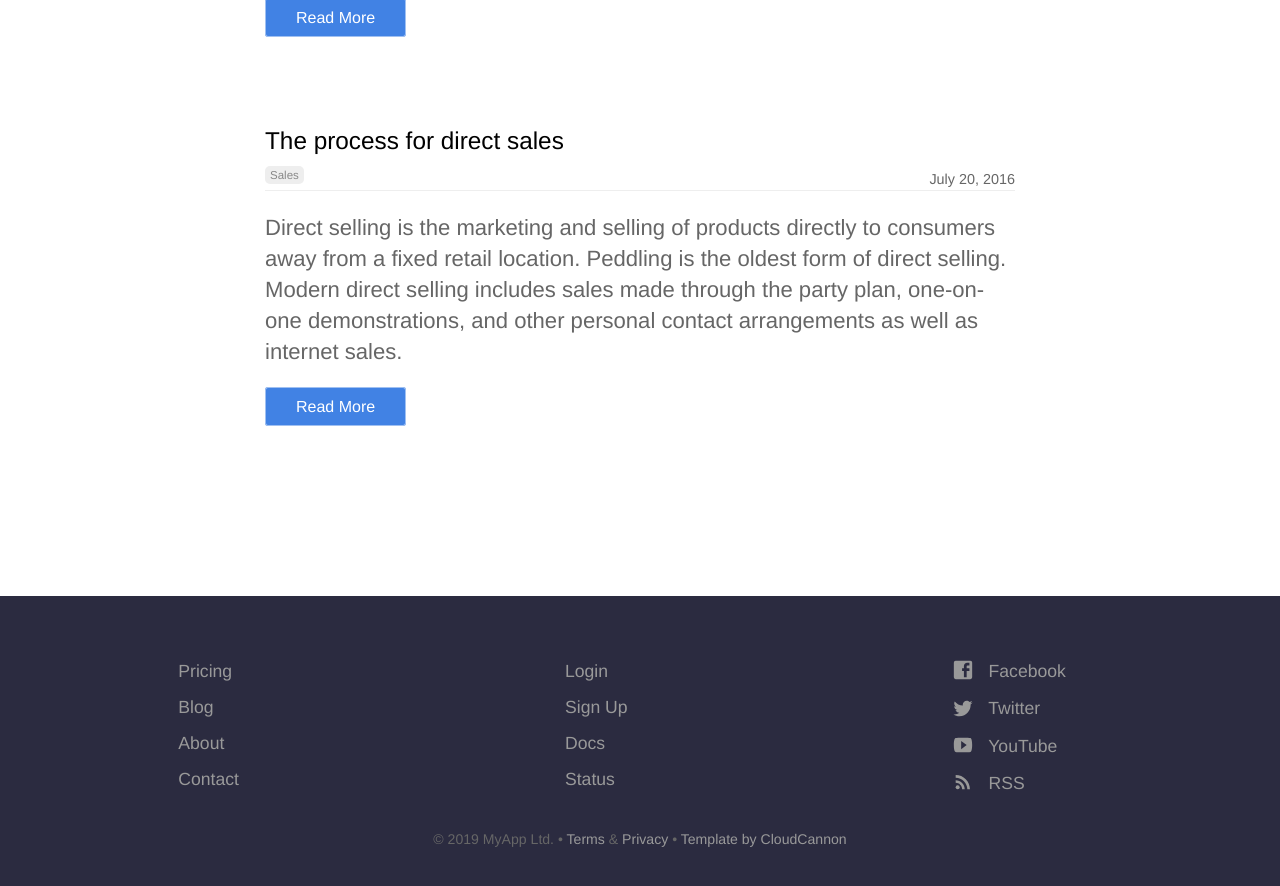
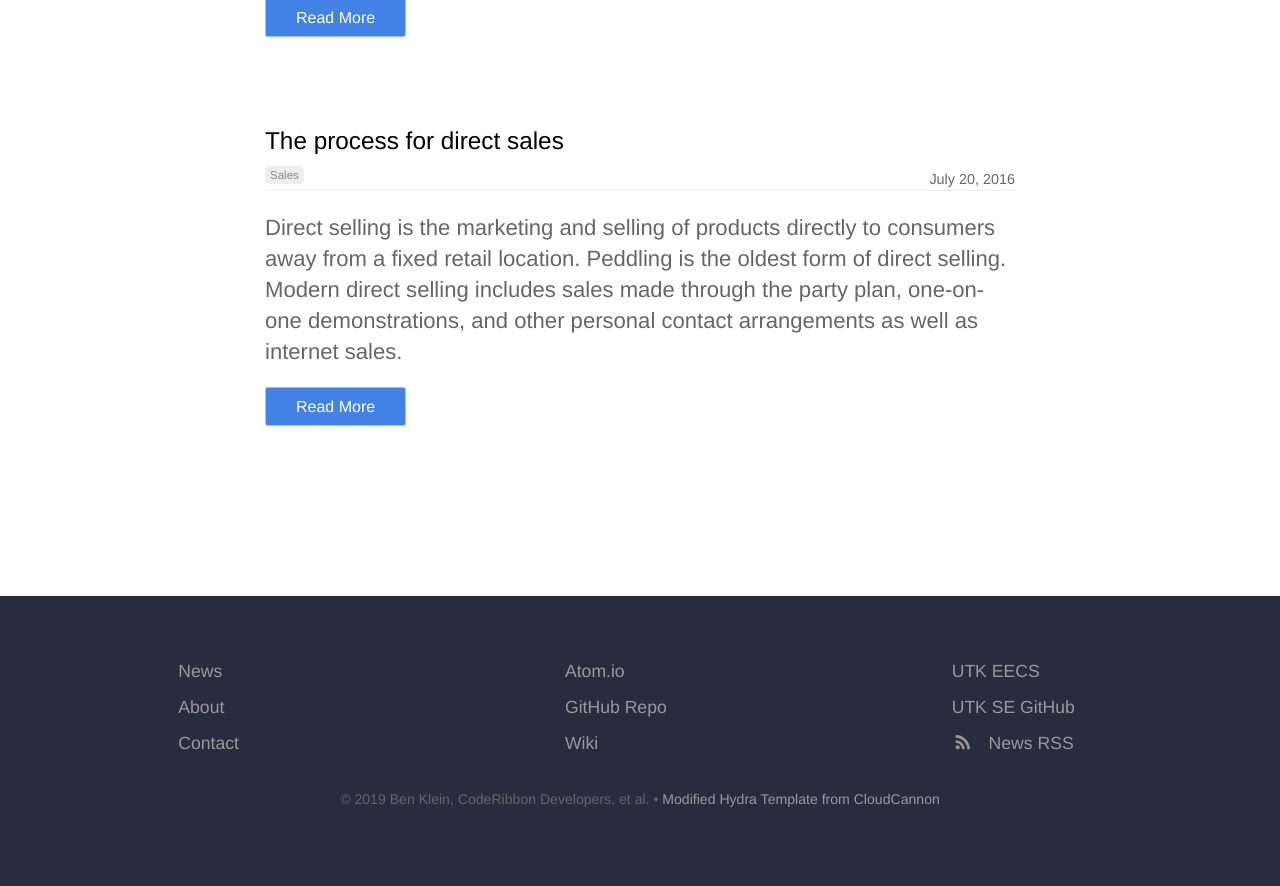
Before and after one commit to CodeRibbon/CodeRibbon, a Jekyll site: the page built from blog/index.html, in a window 1280 px wide and 900 px high, scrolled down 1743 px. Shown: the top 886 px of the window. Built offline with Jekyll 4.4.1, drawn with Linux system fonts in a browser that asks for light colours; the list of posts is cut into pages by our own code; after the commit the page ends 2603 px from its top, so only the background shows below that; some of the changed text lies outside the part shown.

Commit message:
more wip site

```diff
--- a/_config.yml
+++ b/_config.yml
@@ -1,16 +1,16 @@
 # ----
 # Site
 
-title: Hydra Template
-url: "https://proud-alligator.cloudvent.net"
-baseurl:
+title: CodeRibbon
+url: "https://utk-se.github.io"
+baseurl: /CodeRibbon/
 google_analytics_key:
 google_maps_javascript_api_key:
 disqus_shortname:
 
 # Values for the jekyll-seo-tag gem (https://github.com/jekyll/jekyll-seo-tag)
 logo: /siteicon.png
-description: Product marketing template for Jekyll.
+description: CodeRibbon Code Editor.
 author:
   name:
   email:
@@ -85,6 +85,7 @@ exclude:
   - Gemfile.lock
   - README.md
   - LICENCE
+  - vendor
 
 # -----------
 # CloudCannon
--- a/_data/footer.yml
+++ b/_data/footer.yml
@@ -1,39 +1,30 @@
 - links:
-  - name: Pricing
-    link: /pricing/
-  - name: Blog
+  - name: News
     link: /blog/
   - name: About
     link: /about/
   - name: Contact
     link: /contact/
 - links:
-  - name: Login
+  - name: Atom.io
     link: /
     new_window: true
-  - name: Sign Up
-    link: /
+  - name: GitHub Repo
+    link: https://github.com/utk-se/CodeRibbon
     new_window: true
-  - name: Docs
-    link: /
-    new_window: true
-  - name: Status
-    link: /
+  - name: Wiki
+    link: https://github.com/utk-se/CodeRibbon/wiki
     new_window: true
 - links:
-  - name: Facebook
-    link: https://facebook.com/cloudcannon/
+  - name: UTK EECS
+    link: https://www.eecs.utk.edu/
     new_window: true
-    social_icon: Facebook
-  - name: Twitter
-    link: https://twitter.com/cloudcannon/
-    social_icon: Twitter
+    social_icon: UTK
+  - name: UTK SE GitHub
+    link: https://github.com/utk-se/
+    social_icon: GitHub
     new_window: true
-  - name: YouTube
-    link: https://youtube.com/cloudcannon/
-    social_icon: YouTube
-    new_window: true
-  - name: RSS
+  - name: News RSS
     link: /feed.xml
     social_icon: RSS
     new_window: false
--- a/_layouts/default.html
+++ b/_layouts/default.html
@@ -1,6 +1,7 @@
 <!doctype html>
 
 <html lang="en">
+
 <head>
   <meta charset="utf-8">
   <meta name="viewport" content="width=device-width, initial-scale=1">
@@ -13,29 +14,32 @@
 
   {% if jekyll.environment == 'production' and site.google_analytics_key != '' %}
   <script>
-				window.ga=window.ga||function(){(ga.q=ga.q||[]).push(arguments)};ga.l=+new Date;
+    window.ga = window.ga || function() {
+      (ga.q = ga.q || []).push(arguments)
+    };
+    ga.l = +new Date;
     ga('create', '{{ site.google_analytics_key }}', 'auto');
     ga('send', 'pageview');
   </script>
   <script async src='https://www.google-analytics.com/analytics.js'></script>
   {% endif %}
 </head>
+
 <body>
   <header>
     <div class="container">
-				<div class="company-name"><a href="{{ site.baseurl }}/"><img src="{{ site.baseurl }}/images/logo.svg" alt="Hydra Logo" width="95" height="33" /></a></div>
+      <div class="company-name"><a href="{{ site.baseurl }}/"><img src="{{ site.baseurl }}/images/logo.svg" alt="Logo" width="95" height="33" /></a></div>
       {% include navigation.html %}
     </div>
   </header>
   {{ content }}
   <footer>
     <div class="container">
-				<p class="editor-link"><a href="cloudcannon:collections/_data/footer.yml" class="btn"><strong>&#9998;</strong> Edit footer</a></p>
       <div class="footer-columns">
         {% for column in site.data.footer %}
         <ul class="footer-links">
           {% for link in column.links %}
-							<li><a {% if link.new_window %}target="_blank"{% endif %} href="{% include relative-src.html src=link.link %}" {% if link.social_icon %}class="{{ link.social_icon }}-icon"{% endif %}>
+          <li><a {% if link.new_window %}target="_blank" {% endif %} href="{% include relative-src.html src=link.link %}" {% if link.social_icon %}class="{{ link.social_icon }}-icon" {% endif %}>
               {% if link.social_icon %}
               {% include social-icon.html icon=link.social_icon %}
               {% endif %}
@@ -44,14 +48,15 @@
         </ul>
         {% endfor %}
       </div>
-				<p class="copyright">&copy; {{ site.time | date: '%Y' }} MyApp Ltd. • <a href="#">Terms</a> &amp; <a href="#">Privacy</a> • <a href="https://cloudcannon.com/">Template by CloudCannon</a></p>
+      <p class="copyright">&copy; {{ site.time | date: '%Y' }} Ben Klein, CodeRibbon Developers, et al. • <a href="https://github.com/CloudCannon/hydra-jekyll-template">Modified Hydra Template from CloudCannon</a></p>
     </div>
   </footer>
   <script>
-			document.getElementById("open-nav").onclick = function () {
+    document.getElementById("open-nav").onclick = function() {
       document.body.classList.toggle("nav-open");
       return false;
     };
   </script>
 </body>
+
 </html>
--- a/blog/index.html
+++ b/blog/index.html
@@ -1,6 +1,6 @@
 ---
-title: Blog
-description: Keep up with the latest news.
+title: News
+description: Latest posts about our research and development.
 ---
 
 <div class="text-container">
```
Also changed, not shown: _config.unhexium.yml (added, +7 -0 lines), _data/navigation.yml (+5 -9 lines), index.html (+12 -10 lines). Lines whose indentation alone changed are shown as unchanged.
